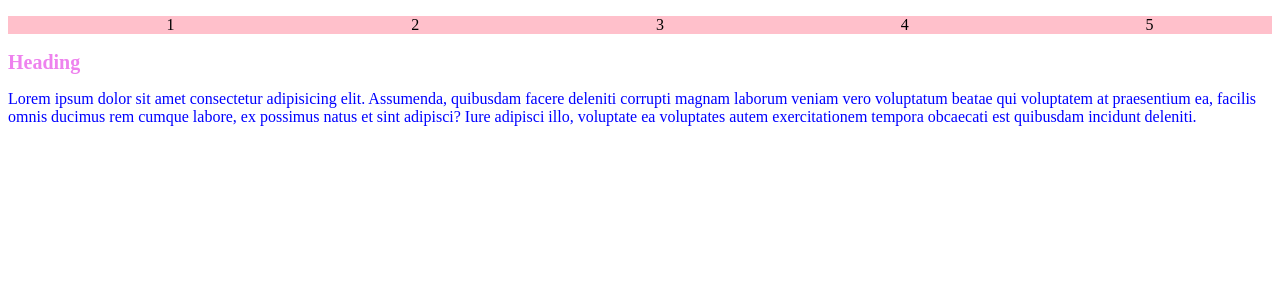
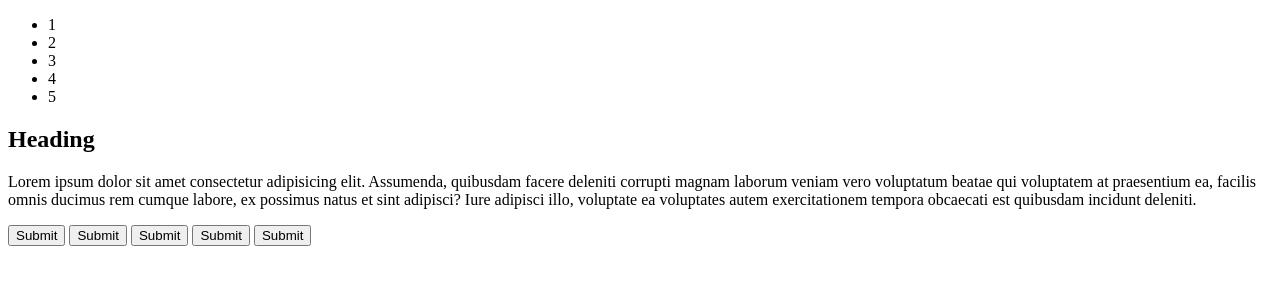
Before and after one commit to ElmiraDzhy/DOM, a plain HTML site: page index.html in a window 1280 px wide. Drawn offline with Linux system fonts and the light colour scheme.

Commit message:
Add task REL resolve

```diff
--- a/index.html
+++ b/index.html
@@ -35,6 +35,12 @@
 			</article>
 		</main>
 
+		<button class="btn">Submit</button>
+		<button class="btn">Submit</button>
+		<button class="btn">Submit</button>
+		<button class="btn">Submit</button>
+		<button class="btn">Submit</button>
+
 		<script src="./src/index.js"></script>
 	</body>
 </html>
--- a/src/index.js
+++ b/src/index.js
@@ -1,16 +1,15 @@
 'use strict'
 
-const ul = document.querySelector('ul');
-const header = document.querySelector('h1');
-const paragraph = document.querySelector('p');
+//Events
 
+const btn = document.querySelectorAll('.btn');
 
-header.style.color = 'violet';
-header.style.fontSize = '20px';
+function clickHandler(){
 
-ul.style.display = 'flex';
-ul.style.justifyContent = 'space-around'
-ul.style.listStyle = 'none';
-ul.style.backgroundColor = 'pink';
+    this.style.backgroundColor = 'red';
 
-paragraph.style.color = 'blue';
+    btn.forEach((button)=> button.removeEventListener('click', clickHandler));
+
+}
+
+btn.forEach((button) => button.addEventListener('click', clickHandler));
```
